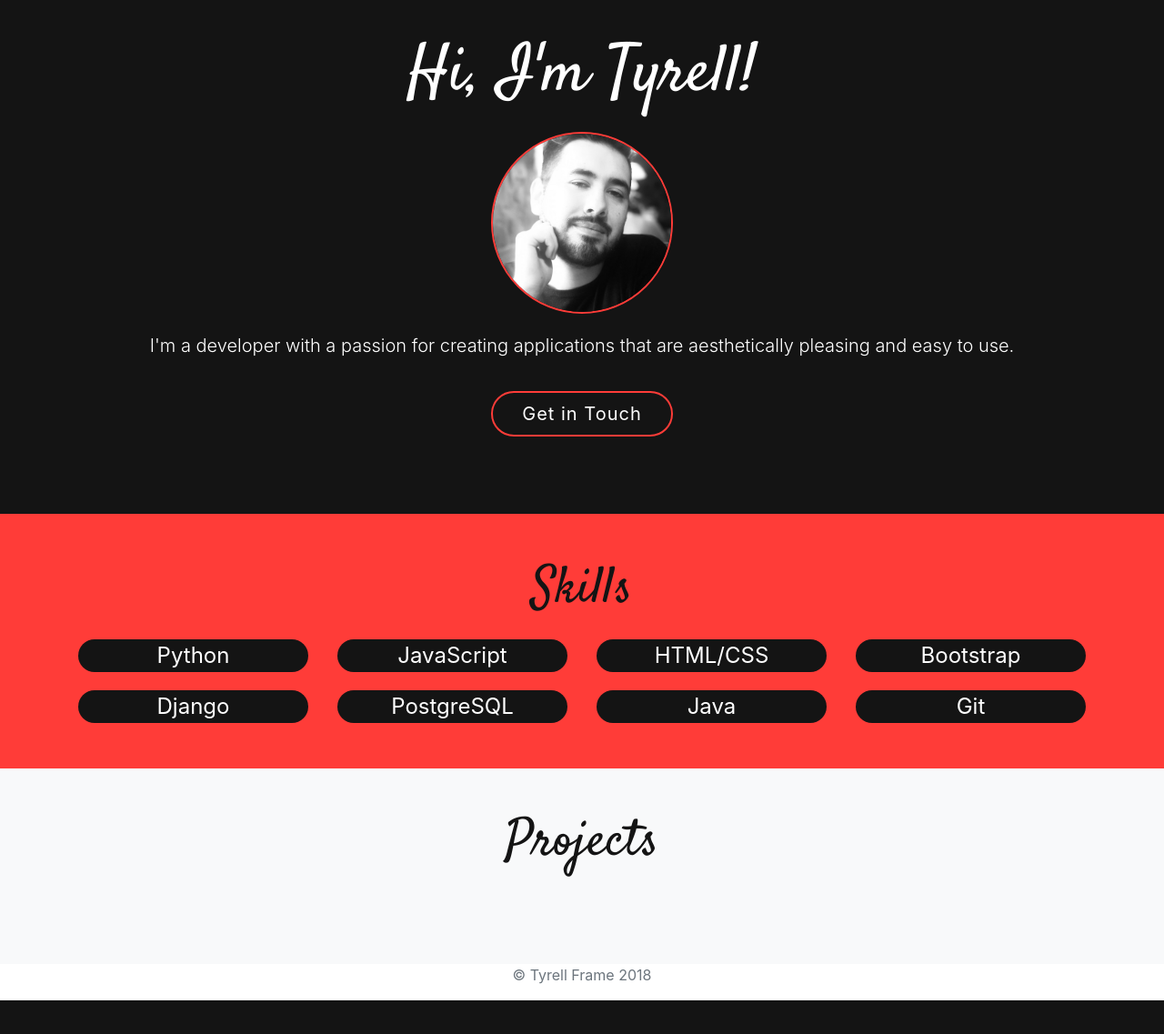
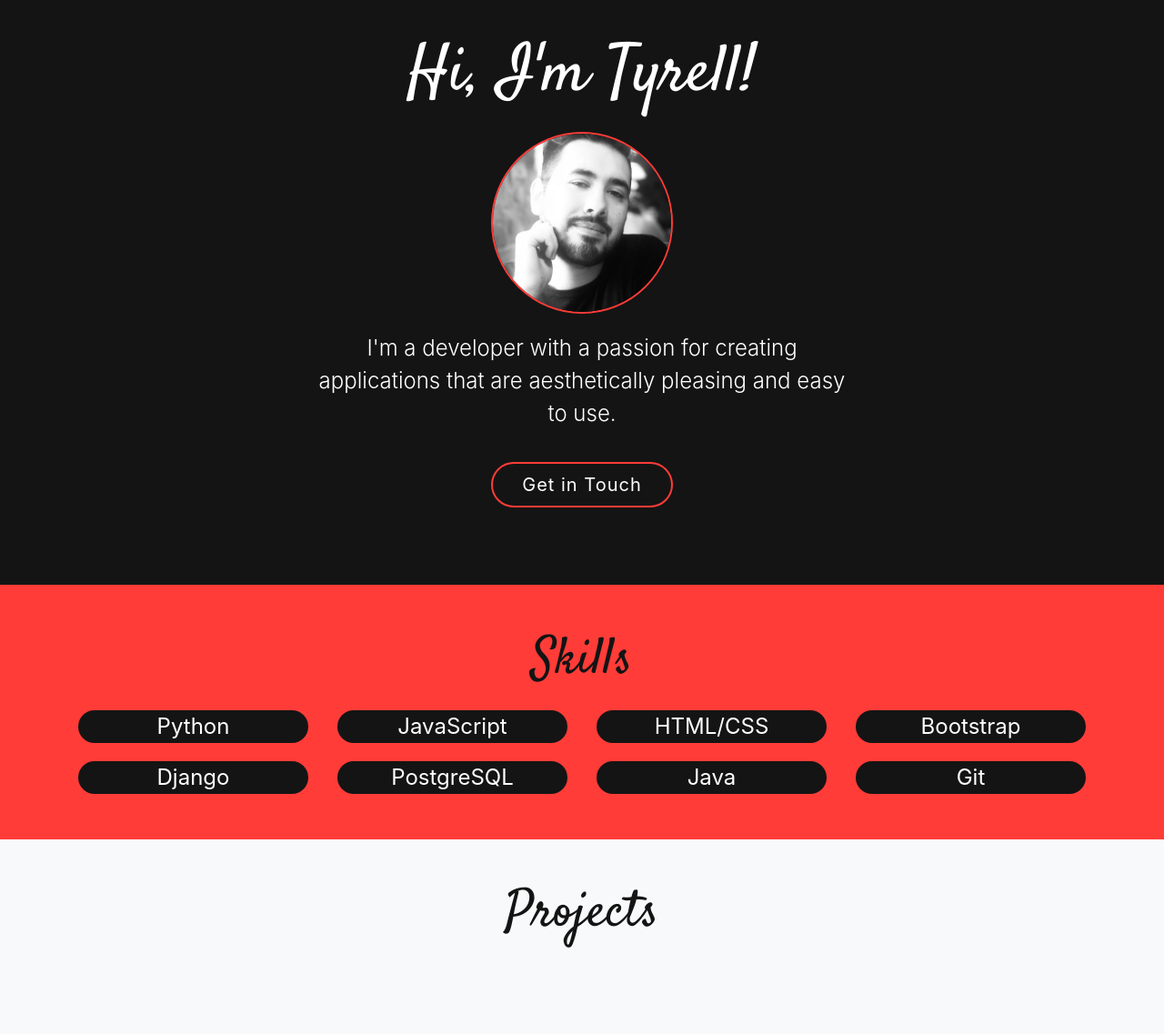
Before and after one commit to tlframe2/portfolio, a Django app: page / in a window 1280 px wide. Shown: the part 65-1202 px from the top of the page at 91% size. Before the commit the page ends 1165 px from the top, so only its background shows below. Run offline with Django 3.2, Linux system fonts and the light colour scheme; data that the repository does not hold is empty; some libraries are stand-ins or nearby versions.

Commit message:
Edited tagline

```diff
--- a/jobs/static/jobs/css/style.css
+++ b/jobs/static/jobs/css/style.css
@@ -35,8 +35,12 @@ a {
 }
 
 .tagline {
+    margin: 20px auto;
+    max-width: 600px;
+}
+
+.tagline-text {
     font-size: 24px;
-    margin: 20px auto;
 }
 
 .contact button {
```
